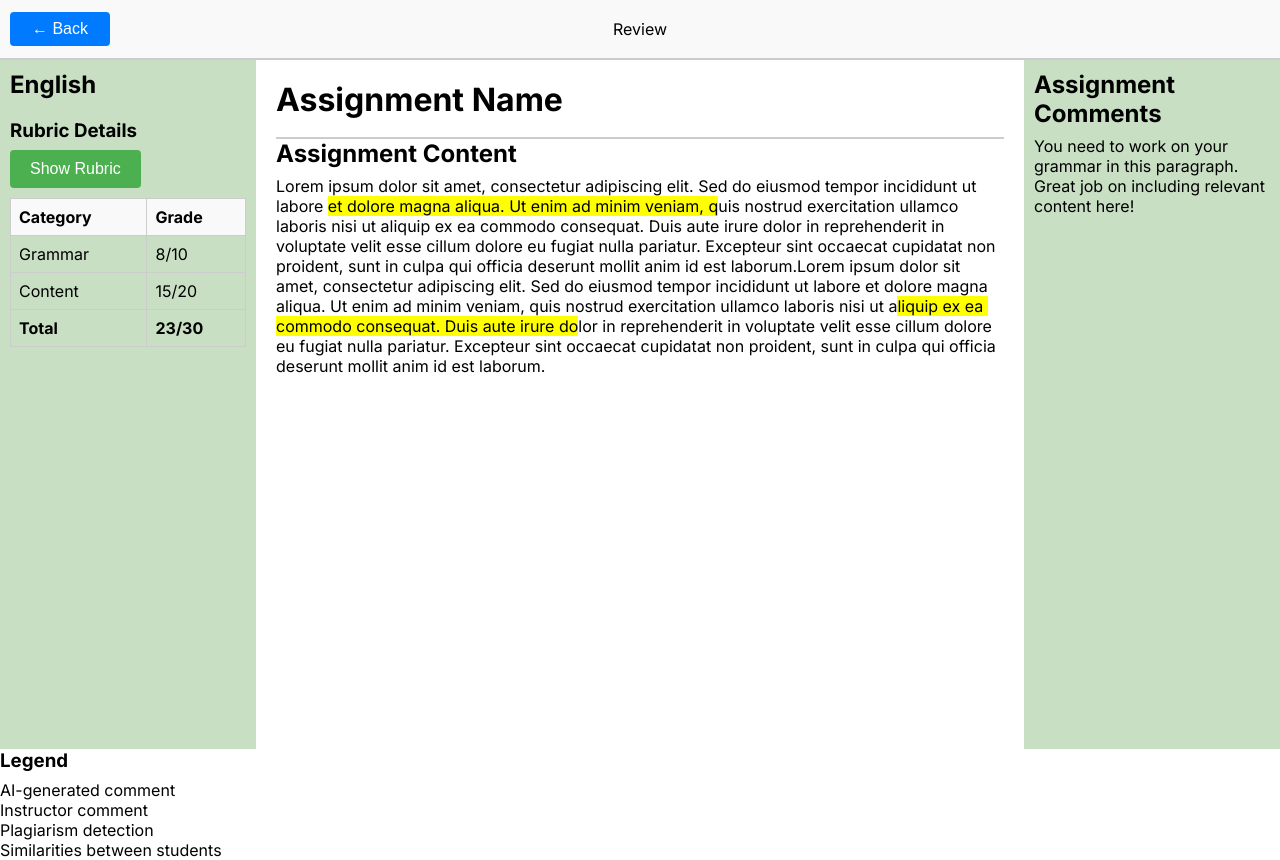
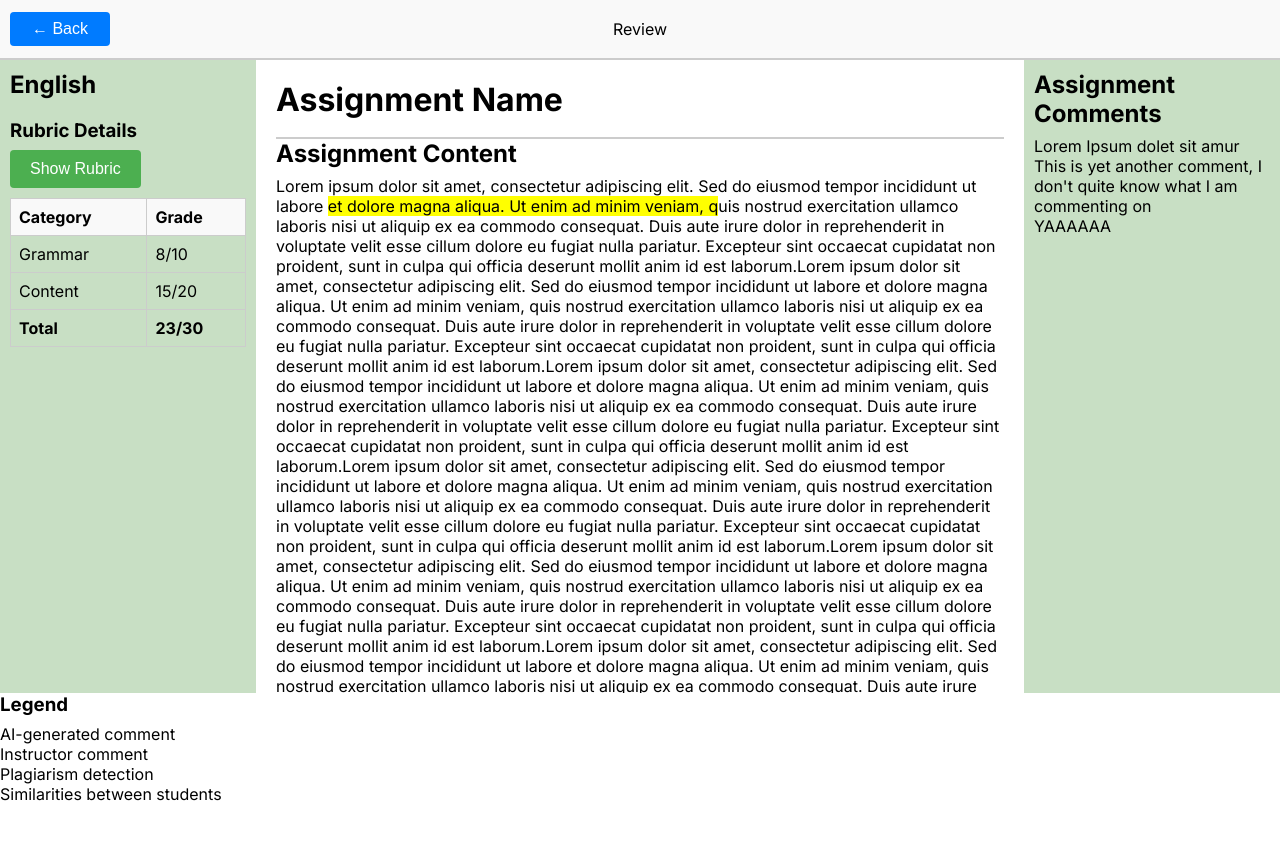
Before and after one commit to Flying-Kimbo/c302p3, a Next.js app: page /student/assignments/review in a window 1280 px wide. After the commit the page ends 804 px from the top, so only its background shows below. Built offline with nearby package versions, Linux system fonts and the light colour scheme.

Commit message:
Added tooltip comments for highlighted sections

```diff
--- a/src/app/student/assignments/review/page.module.css
+++ b/src/app/student/assignments/review/page.module.css
@@ -1,8 +1,8 @@
 .main-layout {
   display: grid;
   grid-template-rows: 1fr 111px;
-  height: 100vh;
-  max-height: 100vh;
+  height: 93vh;
+  max-height: 95vh;
   overflow: auto;
 }
 
--- a/src/app/student/assignments/review/page.tsx
+++ b/src/app/student/assignments/review/page.tsx
@@ -1,8 +1,9 @@
 'use client'
 
-import React from 'react';
+import React, { useState } from 'react';
 import styles from './page.module.css';
 import * as yaml from 'js-yaml'; // Import the js-yaml library
+import { Tooltip } from 'react-tooltip';
 
 import Footer from './footer';
 
@@ -63,7 +64,6 @@ const StudentGradeSummary = (_rubricData, _studentMarksData) => {
   );
 };
 
-
 const StudentReviewPage = () => {
   // Example YAML content (replace with actual content loaded from file)
   const yamlContent = `
@@ -82,17 +82,25 @@ const StudentReviewPage = () => {
           start: 200
           end: 250
         content: "Great job on including relevant content here!"
+
+    general:
+      - comment: Lorem Ipsum dolet sit amur
+      - comment: This is yet another comment, I don't quite know what I am commenting on
+      - comment: YAAAAAA
   `;
 
   // Parse YAML content
   const data = yaml.load(yamlContent);
 
   // Extract rubric and comments from data object
-  const { rubric, comments } = data;
+  const { rubric, comments, general } = data;
 
   // Text content of the assignment
   let assignmentContent = "Lorem ipsum dolor sit amet, consectetur adipiscing elit. Sed do eiusmod tempor incididunt ut labore et dolore magna aliqua. Ut enim ad minim veniam, quis nostrud exercitation ullamco laboris nisi ut aliquip ex ea commodo consequat. Duis aute irure dolor in reprehenderit in voluptate velit esse cillum dolore eu fugiat nulla pariatur. Excepteur sint occaecat cupidatat non proident, sunt in culpa qui officia deserunt mollit anim id est laborum.";
-  // assignmentContent = assignmentContent.repeat(10); // uncomment to extend lorem ipsum to test scrolling
+  assignmentContent = assignmentContent.repeat(10); // uncomment to extend lorem ipsum to test scrolling
+
+  const [tooltipContent, setTooltipContent] = useState(""); // State to hold tooltip content
+  const [tooltipPosition, setTooltipPosition] = useState({}); // State to hold tooltip position
 
   // Render comments with highlighted text
   return (
@@ -114,7 +122,7 @@ const StudentReviewPage = () => {
           <div className={styles['ipsum-content']}>
             <h2>Assignment Content</h2>
             {/* Split the assignment content and wrap sections corresponding to comments with spans */}
-            {comments.map((comment: { position: { start: number; end: number }; content: string }, index: number) => {
+            {comments.map((comment, index) => {
               const { start, end } = comment.position;
               const beforeComment = assignmentContent.slice(0, start);
               const commentText = assignmentContent.slice(start, end);
@@ -122,19 +130,29 @@ const StudentReviewPage = () => {
               return (
                 <React.Fragment key={index}>
                   <span>{beforeComment}</span>
-                  <span className={styles['highlighted-text']}>{commentText}</span>
+                  <span
+                    className={styles['highlighted-text']}
+                    data-tooltip-id="comment-tooltip"
+                    data-tooltip-content={comment.content}
+                    data-tooltip-place="top"
+                  >
+                    {commentText}
+                  </span>
                   <span>{afterComment}</span>
                 </React.Fragment>
               );
             })}
+              <Tooltip
+                id="comment-tooltip"
+              />
           </div>
         </div>
         <div className={styles['right-column']}>
           <div className={styles['right-column-content']}>
             <h2>Assignment Comments</h2>
             <ul>
-              {comments.map((comment: { position: { start: number; end: number }; content: string }) => (
-                <li key={comment.content}>{comment.content}</li>
+              {general.map((general, index) => (
+                <li key={index}>{general.comment}</li>
               ))}
             </ul>
           </div>
```
